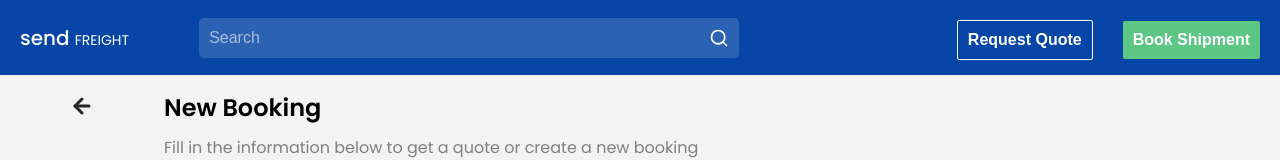
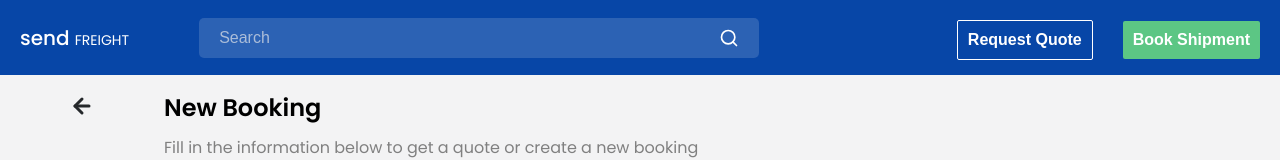
Before and after one commit to Dr-Oxy/send-freight, a React (Create React App) app: page / in a window 1280 px wide. Shown: the top 160 px of the page. Built offline with nearby package versions, Linux system fonts and the light colour scheme.

Commit message:
added padding

```diff
--- a/src/Assets/header.css
+++ b/src/Assets/header.css
@@ -44,7 +44,7 @@ header .search {
   display: flex;
   justify-content: space-between;
   align-items: center;
-  padding: 10px;
+  padding: 10px 20px;
   margin-left: 5px;
   margin: 15px 0;
   border-radius: 5px;
```
